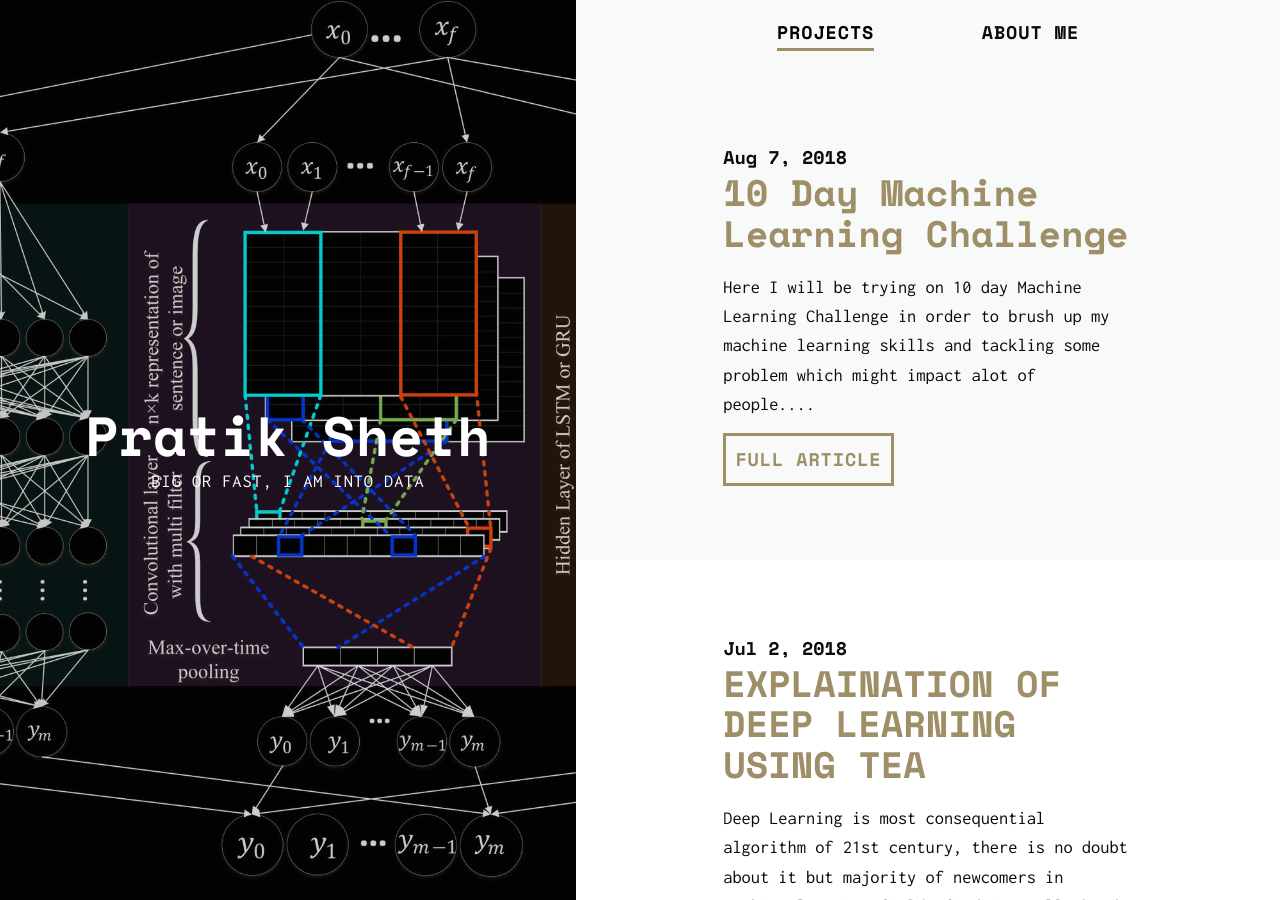
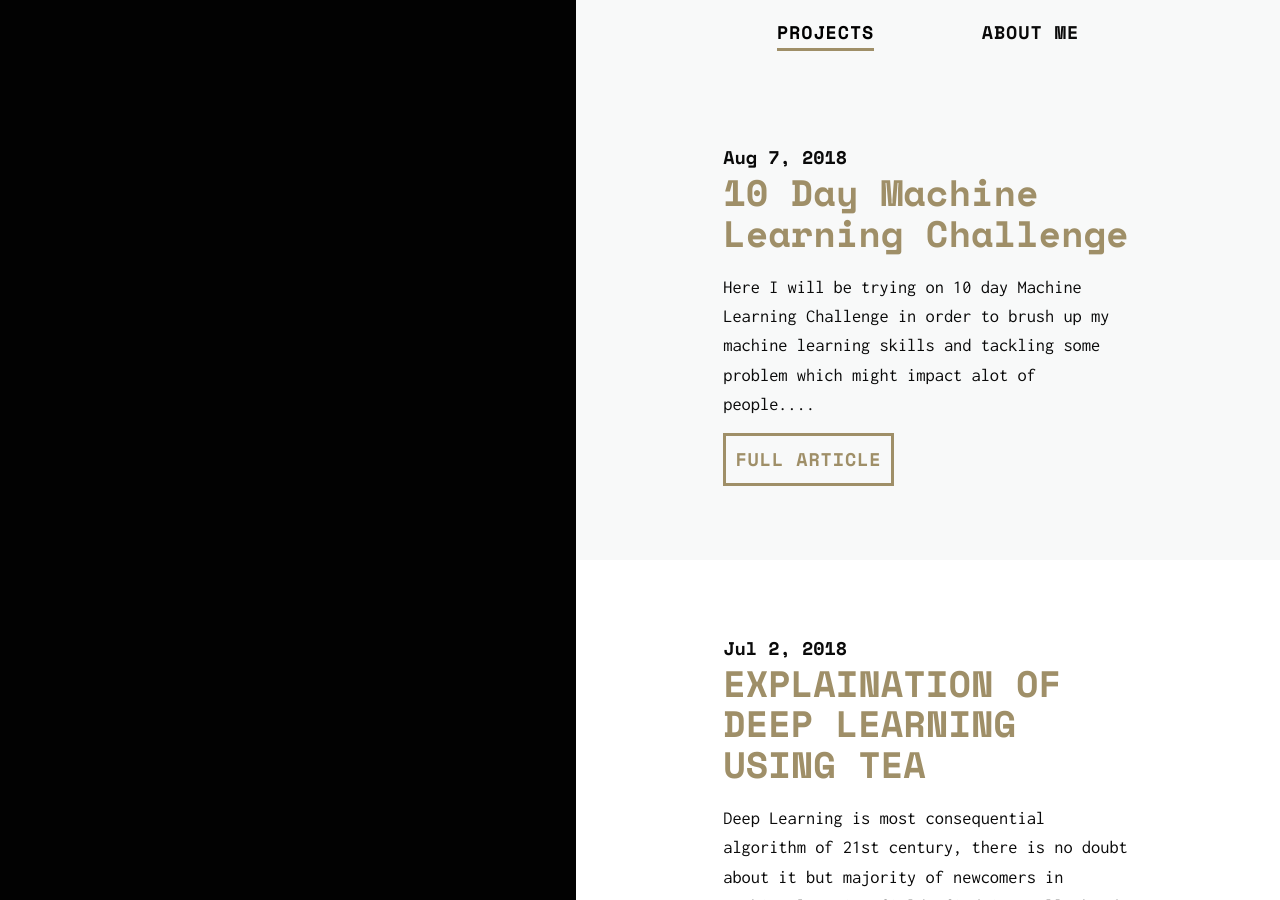
Before and after one commit to daftengineer/daftengineer.github.io, a Jekyll site: the page built from index.html, in a window 1280 px wide and 900 px high. Built offline with Jekyll 4.4.1, drawn with Linux system fonts in a browser that asks for light colours; nearby versions of some CDN libraries; the list of posts is cut into pages by our own code.

Commit message:
Update index.html

```diff
--- a/index.html
+++ b/index.html
@@ -4,7 +4,8 @@
 <section class="previews">
   <div>
     {% for post in paginator.posts %}
-      <figure class="absolute-bg preview__img" style="{{ post.image }}"></figure>
+      <!--<figure class="absolute-bg preview__img" style="{{ post.image }}"></figure>-->
+      <figure class="absolute-bg preview__img" style="background-color:black">
     {% endfor %}
     <div class="previews__container">
 
```
